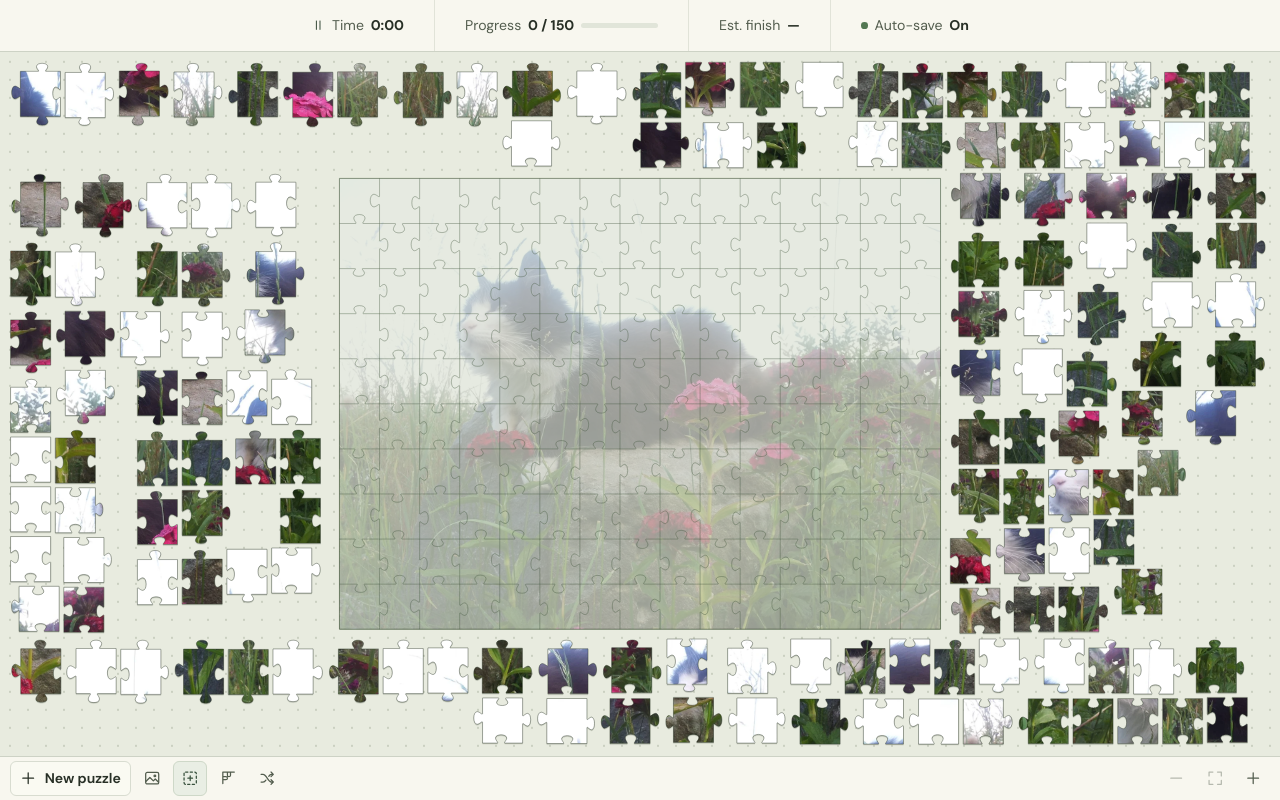
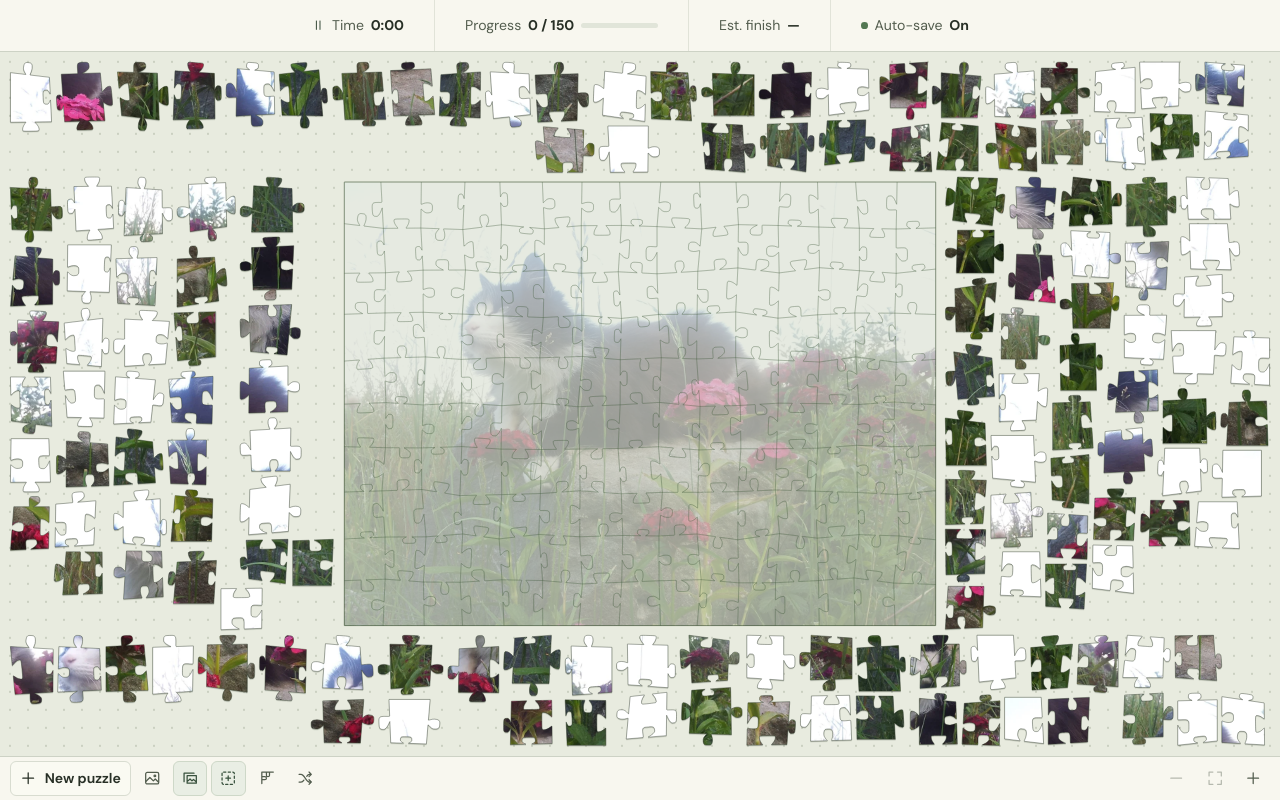
Before and after one commit to laluka/puzzledad, a plain HTML site: page index.html in a window 1280 px wide. Drawn offline with Linux system fonts and the light colour scheme.

Commit message:
Vary classic puzzle cuts and separate board aids

```diff
--- a/app.mjs
+++ b/app.mjs
@@ -1,4 +1,4 @@
-import { generatePuzzle, levels, randomFrom, shapes, shuffle } from './geometry.mjs'
+import { currentCutVersion, generatePuzzle, levels, randomFrom, shapes, shuffle } from './geometry.mjs?v=2'
 import { keepOnTable, layoutTable } from './layout.mjs'
 
 const starterPhotos = [
@@ -100,6 +100,7 @@ function newGame(photoId, settings, generated) {
     started: false,
     paused: false,
     guide: true,
+    frame: true,
     edges: false,
   }
 }
@@ -109,7 +110,8 @@ function loadPuzzle() {
   const photo = findPhoto(saved?.photoId)
   if (photo && Object.hasOwn(shapes, saved.shape) && [...levels, 12, 48, 80].includes(saved.count) &&
       ['random', 'repeating'].includes(saved.pattern) && Number.isInteger(saved.seed)) {
-    const generated = generatePuzzle(photo, saved)
+    const cutVersion = saved.cutVersion ?? (saved.started || saved.placements?.length ? 1 : currentCutVersion)
+    const generated = generatePuzzle(photo, { ...saved, cutVersion })
     const ids = new Set(generated.pieces.map(piece => piece.id))
     const inOrder = Array.isArray(saved.order) && new Set(saved.order).size === ids.size &&
       saved.order.length === ids.size && saved.order.every(id => ids.has(id))
@@ -127,10 +129,14 @@ function loadPuzzle() {
       const turns = Object.fromEntries(Object.entries(saved.turns || {}).filter(([id, turn]) =>
         ids.has(Number(id)) && Number.isInteger(turn) && turn >= 0 && turn < 4))
       const rotationSeed = Number.isInteger(saved.rotationSeed) ? saved.rotationSeed : saved.seed ^ 0x61c88647
-      return { game: { ...saved, positions, depth, orientation, rotationSeed, turns }, puzzle: generated }
+      const frame = saved.frame !== false
+      return { game: { ...saved, cutVersion, positions, depth, orientation, rotationSeed, turns, frame }, puzzle: generated }
     }
   }
-  const settings = { shape: 'classic', count: 150, seed: newSeed(), pattern: 'random', orientation: 'fixed' }
+  const settings = {
+    shape: 'classic', count: 150, seed: newSeed(), pattern: 'random',
+    orientation: 'fixed', cutVersion: currentCutVersion,
+  }
   const generated = generatePuzzle(starterPhotos[0], settings)
   return { game: newGame(starterPhotos[0].id, settings, generated), puzzle: generated }
 }
@@ -299,12 +305,14 @@ function renderBoardState() {
   $('progress').max = count
   $('progress').value = placed.size
   board.classList.toggle('no-guide', !game.guide)
+  board.classList.toggle('no-frame', !game.frame)
   board.classList.toggle('complete', complete())
   board.setAttribute('tabindex', game.paused ? '-1' : '0')
   for (const node of looseNodes.values()) node.setAttribute('tabindex', game.paused ? '-1' : '0')
   $('guide-toggle').setAttribute('aria-pressed', String(game.guide))
+  $('frame-toggle').setAttribute('aria-pressed', String(game.frame))
   $('edge-toggle').setAttribute('aria-pressed', String(game.edges))
-  $('guide-toggle').disabled = complete()
+  for (const id of ['guide-toggle', 'frame-toggle', 'edge-toggle', 'shuffle']) $(id).hidden = complete()
   $('edge-toggle').disabled = game.paused || complete()
   $('shuffle').disabled = game.paused || complete()
   $('timer-toggle').disabled = complete()
@@ -696,6 +704,12 @@ $('guide-toggle').addEventListener('click', () => {
   persist()
 })
 
+$('frame-toggle').addEventListener('click', () => {
+  game.frame = !game.frame
+  renderBoardState()
+  persist()
+})
+
 $('edge-toggle').addEventListener('click', () => {
   clearSelection()
   game.edges = !game.edges
@@ -795,6 +809,7 @@ $('setup-form').addEventListener('submit', event => {
     count: Number(countSelect.value),
     pattern: patternSelect.value,
     orientation: orientationSelect.value,
+    cutVersion: currentCutVersion,
     seed: newSeed(),
   }
   puzzle = generatePuzzle(photo, settings)
--- a/geometry.mjs
+++ b/geometry.mjs
@@ -1,5 +1,5 @@
 export const shapes = {
-  classic: { name: 'Classic', detail: 'Traditional jigsaw tabs' },
+  classic: { name: 'Classic', detail: 'Varied tabs and sockets' },
   wiggle: { name: 'Wiggle', detail: 'Wavy, offbeat curves' },
   mosaic: { name: 'Mosaic', detail: 'Honeycomb paving' },
   triangles: { name: 'Triangles', detail: 'Uneven triangular cuts' },
@@ -8,6 +8,7 @@ export const shapes = {
 }
 
 export const levels = [24, 50, 100, 150, 200, 250, 300]
+export const currentCutVersion = 2
 
 export function randomFrom(seed) {
   let state = seed >>> 0
@@ -47,15 +48,19 @@ const line = end => ({ end })
 const curve = (first, second, end) => ({ first, second, end })
 const distance = (a, b) => Math.hypot(a[0] - b[0], a[1] - b[1])
 
-function cutEdge(start, end, depth, direction, style, shift) {
-  if (!direction) return [line(end)]
+function edgeCoordinates(start, end, depth) {
   const dx = end[0] - start[0]
   const dy = end[1] - start[1]
   const size = Math.hypot(dx, dy)
-  const at = (along, across) => [
-    start[0] + dx * along + dy / size * across * direction * depth,
-    start[1] + dy * along - dx / size * across * direction * depth,
+  return (along, across) => [
+    start[0] + dx * along + dy / size * across * depth,
+    start[1] + dy * along - dx / size * across * depth,
   ]
+}
+
+function cutEdge(start, end, depth, direction, style, shift) {
+  if (!direction) return [line(end)]
+  const at = edgeCoordinates(start, end, depth * direction)
 
   if (style === 'wiggle') {
     return [
@@ -71,6 +76,33 @@ function cutEdge(start, end, depth, direction, style, shift) {
     curve(tab(.45, 0), tab(.36, .29), tab(.36, .55)),
     curve(tab(.36, 1.02), tab(.64, 1.02), tab(.64, .55)),
     curve(tab(.64, .29), tab(.55, 0), tab(.6, 0)),
+    line(end),
+  ]
+}
+
+const tabProfiles = [
+  { center: .42, depth: .17, neck: .14, head: .32, shoulder: .44, cap: .91, lean: 0 },
+  { center: .53, depth: .30, neck: .11, head: .22, shoulder: .53, cap: .58, lean: .025 },
+  { center: .49, depth: .24, neck: .22, head: .40, shoulder: .81, cap: 1, lean: .01 },
+  { center: .53, depth: .27, neck: .13, head: .30, shoulder: .58, cap: .78, lean: -.09 },
+]
+
+function variedTab(start, end, unit, profile, direction, mirror, centerShift, depthShift) {
+  const { center, depth, neck, head, shoulder, cap, lean } = profile
+  const at = edgeCoordinates(start, end, unit * (depth + depthShift) * direction)
+  const middle = .5 + (center - .5) * mirror + centerShift
+  const crown = middle + lean * mirror
+  const leftNeck = middle - neck / 2
+  const rightNeck = middle + neck / 2
+  const leftHead = crown - head / 2
+  const rightHead = crown + head / 2
+  const capReach = head * cap / 2
+  return [
+    line(at(leftNeck, 0)),
+    curve(at(leftNeck + .018, 0), at(leftHead, shoulder * .48), at(leftHead, shoulder)),
+    curve(at(leftHead, 1), at(crown - capReach, 1), at(crown, 1)),
+    curve(at(crown + capReach, 1), at(rightHead, 1), at(rightHead, shoulder)),
+    curve(at(rightHead, shoulder * .48), at(rightNeck - .018, 0), at(rightNeck, 0)),
     line(end),
   ]
 }
@@ -118,16 +150,37 @@ function polygon(vertices, width, height) {
   return makePiece(vertices, [...vertices.slice(1), vertices[0]].map(line), width, height)
 }
 
-function jigsaw(width, height, count, style, repeating, random) {
+function jigsaw(width, height, count, style, repeating, random, cutVersion) {
   const { columns, rows } = grid(count, width / height)
   const dx = width / columns
   const dy = height / rows
-  const point = (column, row) => [column * dx, row * dy]
+  const unit = Math.min(dx, dy)
+  const varied = style === 'classic' && cutVersion >= 2
+  const stagger = varied && !repeating
+  const offset = (index, last) => stagger && index > 0 && index < last ? (random() - .5) * .15 : 0
+  const vertices = Array.from({ length: rows + 1 }, (_, row) =>
+    Array.from({ length: columns + 1 }, (_, column) =>
+      [(column + offset(column, columns)) * dx, (row + offset(row, rows)) * dy]))
+  const point = (column, row) => vertices[row][column]
+  const motif = [[0, 2, 1], [3, 1, 2]]
+  const polarity = value => value < .5 ? -1 : 1
   const edge = (column, row, vertical, outer) => {
     const start = point(column, row)
     const end = point(column + Number(!vertical), row + Number(vertical))
+    if (varied) {
+      if (outer) return [line(end)]
+      const axis = Number(vertical)
+      const index = repeating
+        ? motif[(row + axis) % 2][(column + axis) % 3]
+        : Math.floor(random() * tabProfiles.length)
+      const direction = repeating ? ((column + Math.floor(row / 2) + axis) % 2 ? 1 : -1) : polarity(random())
+      const mirror = repeating ? ((row + column + axis) % 2 ? 1 : -1) : polarity(random())
+      const centerShift = repeating ? 0 : (random() - .5) * .052
+      const depthShift = repeating ? 0 : (random() - .5) * .036
+      return variedTab(start, end, unit, tabProfiles[index], direction, mirror, centerShift, depthShift)
+    }
     const direction = repeating ? ((column + row) % 2 ? 1 : -1) : (random() < .5 ? -1 : 1)
-    const depth = Math.min(dx, dy) * (repeating ? .23 : .205 + .055 * random())
+    const depth = unit * (repeating ? .23 : .205 + .055 * random())
     const shift = repeating ? 0 : (random() - .5) * .12
     return cutEdge(start, end, depth, outer ? 0 : direction, style, shift)
   }
@@ -260,7 +313,7 @@ function mosaic(width, height, count, repeating, random) {
 }
 
 export function generatePuzzle(photo, settings) {
-  const { count, seed, pattern } = settings
+  const { count, seed, pattern, cutVersion = currentCutVersion } = settings
   const random = randomFrom(seed)
   const choices = Object.keys(shapes).filter(shape => shape !== 'surprise')
   const shape = settings.shape === 'surprise' ? choices[Math.floor(random() * choices.length)] : settings.shape
@@ -276,7 +329,7 @@ export function generatePuzzle(photo, settings) {
   } else if (shape === 'mosaic') {
     pieces = mosaic(width, height, count, repeating, random)
   } else {
-    pieces = jigsaw(width, height, count, shape, repeating, random)
+    pieces = jigsaw(width, height, count, shape, repeating, random, cutVersion)
   }
   pieces.forEach((piece, id) => {
     const closest = Math.min(...pieces.filter(other => other !== piece).map(other =>
--- a/index.html
+++ b/index.html
@@ -7,8 +7,8 @@
   <meta name="description" content="A quiet jigsaw table for your favorite photos.">
   <title>Puzzle Dad</title>
   <link rel="icon" type="image/svg+xml" href="./assets/puzzle.svg">
-  <link rel="stylesheet" href="./styles.css">
-  <script type="module" src="./app.mjs"></script>
+  <link rel="stylesheet" href="./styles.css?v=2">
+  <script type="module" src="./app.mjs?v=2"></script>
 </head>
 <body>
   <svg class="definitions" aria-hidden="true" xmlns="http://www.w3.org/2000/svg">
@@ -19,6 +19,7 @@
     <symbol id="i-play" viewBox="0 0 24 24"><path d="m9 5 11 7-11 7Z"/></symbol>
     <symbol id="i-guide" viewBox="0 0 24 24"><rect x="4" y="4" width="16" height="16" rx="2" stroke-dasharray="3 3"/><path d="M12 9v6m-3-3h6"/></symbol>
     <symbol id="i-image" viewBox="0 0 24 24"><rect x="3.5" y="4.5" width="17" height="15" rx="2"/><path d="m4 16 5-5 4.5 4.5 2.5-2.5 4 4"/><circle cx="15.5" cy="9" r="1.1"/></symbol>
+    <symbol id="i-background" viewBox="0 0 24 24"><path d="M4 16.5v-11h13m-9 3h12v10H8Zm0 8 3.8-3.5 2.5 2.5 2-2 3.7 3.5"/></symbol>
     <symbol id="i-expand" viewBox="0 0 24 24"><path d="M9 4H4v5m11-5h5v5m-5 11h5v-5M9 20H4v-5"/></symbol>
     <symbol id="i-shuffle" viewBox="0 0 24 24"><path d="M4 7h2.5c5 0 6 10 11 10H20m-3-3 3 3-3 3M4 17h2.5c1.6 0 2.8-1 3.8-2.5M14 9.5C15 8 16 7 17.5 7H20m-3-3 3 3-3 3"/></symbol>
     <symbol id="i-edge" viewBox="0 0 24 24"><path d="M20 4H5v15m6-15v4a2 2 0 1 0 4 0V4M5 14h4a2 2 0 1 0 0-4H5"/></symbol>
@@ -61,7 +62,8 @@
       <div class="tool-group">
         <button type="button" class="button utility new-button" id="new-game" aria-label="New puzzle"><svg class="icon" aria-hidden="true"><use href="#i-plus"></use></svg><span>New puzzle</span></button>
         <button type="button" class="icon-button" id="preview-photo" aria-label="Reference photo" title="Reference photo"><svg class="icon" aria-hidden="true"><use href="#i-image"></use></svg></button>
-        <button type="button" class="icon-button" id="guide-toggle" aria-label="Background photo" aria-pressed="true" title="Background photo"><svg class="icon" aria-hidden="true"><use href="#i-guide"></use></svg></button>
+        <button type="button" class="icon-button" id="guide-toggle" aria-label="Background photo" aria-pressed="true" title="Background photo"><svg class="icon" aria-hidden="true"><use href="#i-background"></use></svg></button>
+        <button type="button" class="icon-button" id="frame-toggle" aria-label="Placement frame" aria-pressed="true" title="Placement frame"><svg class="icon" aria-hidden="true"><use href="#i-guide"></use></svg></button>
         <button type="button" class="icon-button" id="edge-toggle" aria-label="Show edge pieces only" aria-pressed="false" title="Show edge pieces only"><svg class="icon" aria-hidden="true"><use href="#i-edge"></use></svg></button>
         <button type="button" class="icon-button" id="shuffle" aria-label="Shuffle loose pieces" title="Shuffle loose pieces"><svg class="icon" aria-hidden="true"><use href="#i-shuffle"></use></svg></button>
         <button type="button" class="button utility" id="show-results" hidden>Results</button>
```
Also changed, not shown: styles.css (+7 -3 lines), 1 other file.
